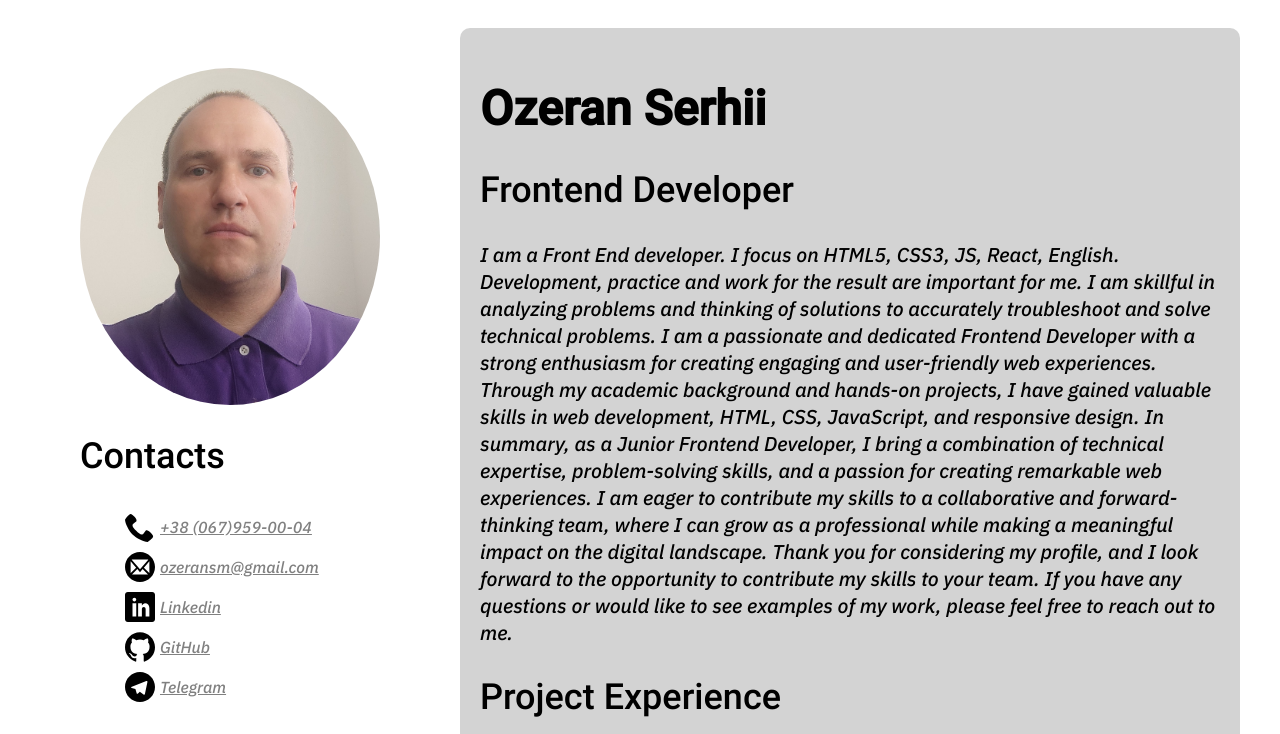
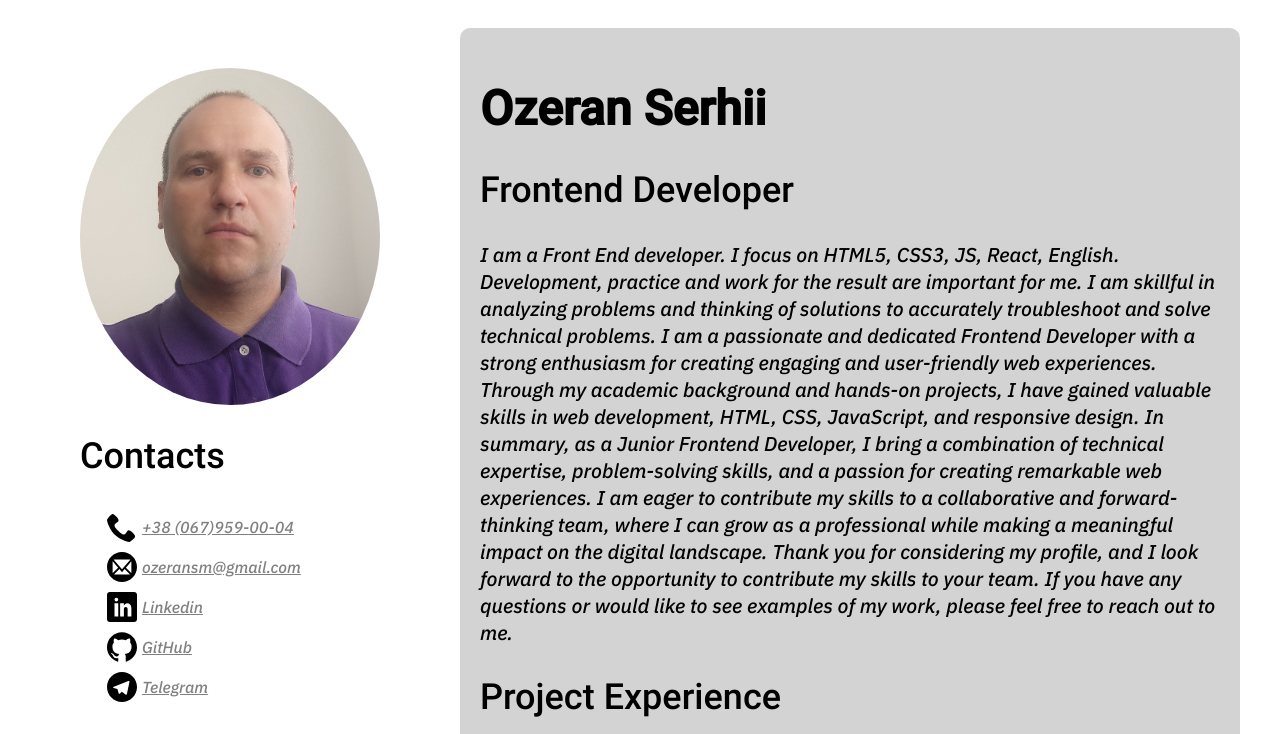
Before and after one commit to ozeransm/resume, a plain HTML site: page index.html in a window 1280 px wide. Shown: the top 734 px of the page. Drawn offline with Linux system fonts and the light colour scheme.

Commit message:
edit padding in contacts

```diff
--- a/styles.css
+++ b/styles.css
@@ -55,6 +55,7 @@ p{
 }
 .contactme-list {
   margin: 0;
+  padding-left: 22px;
   list-style: none;
 }
 .contactme-item {
```
